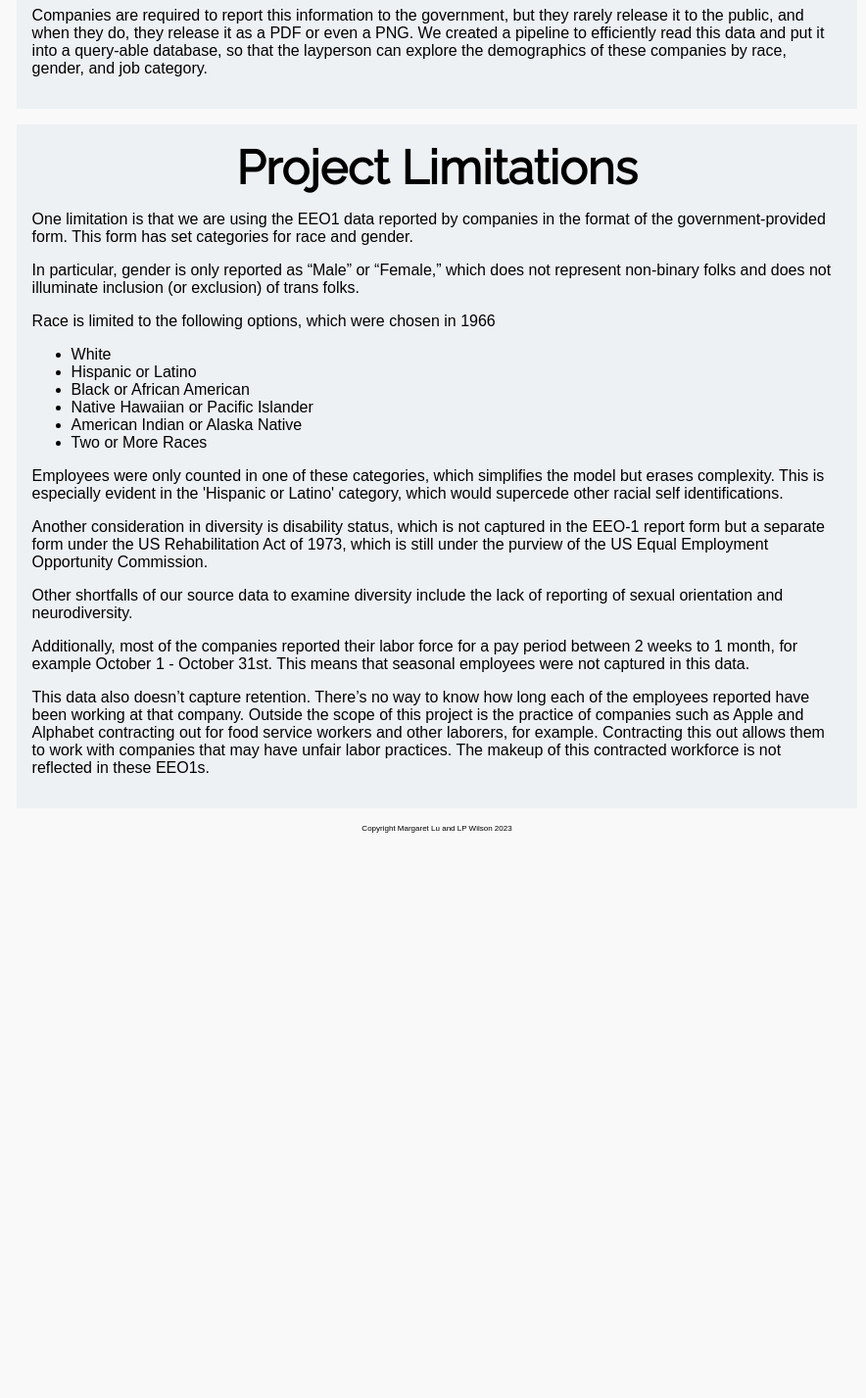
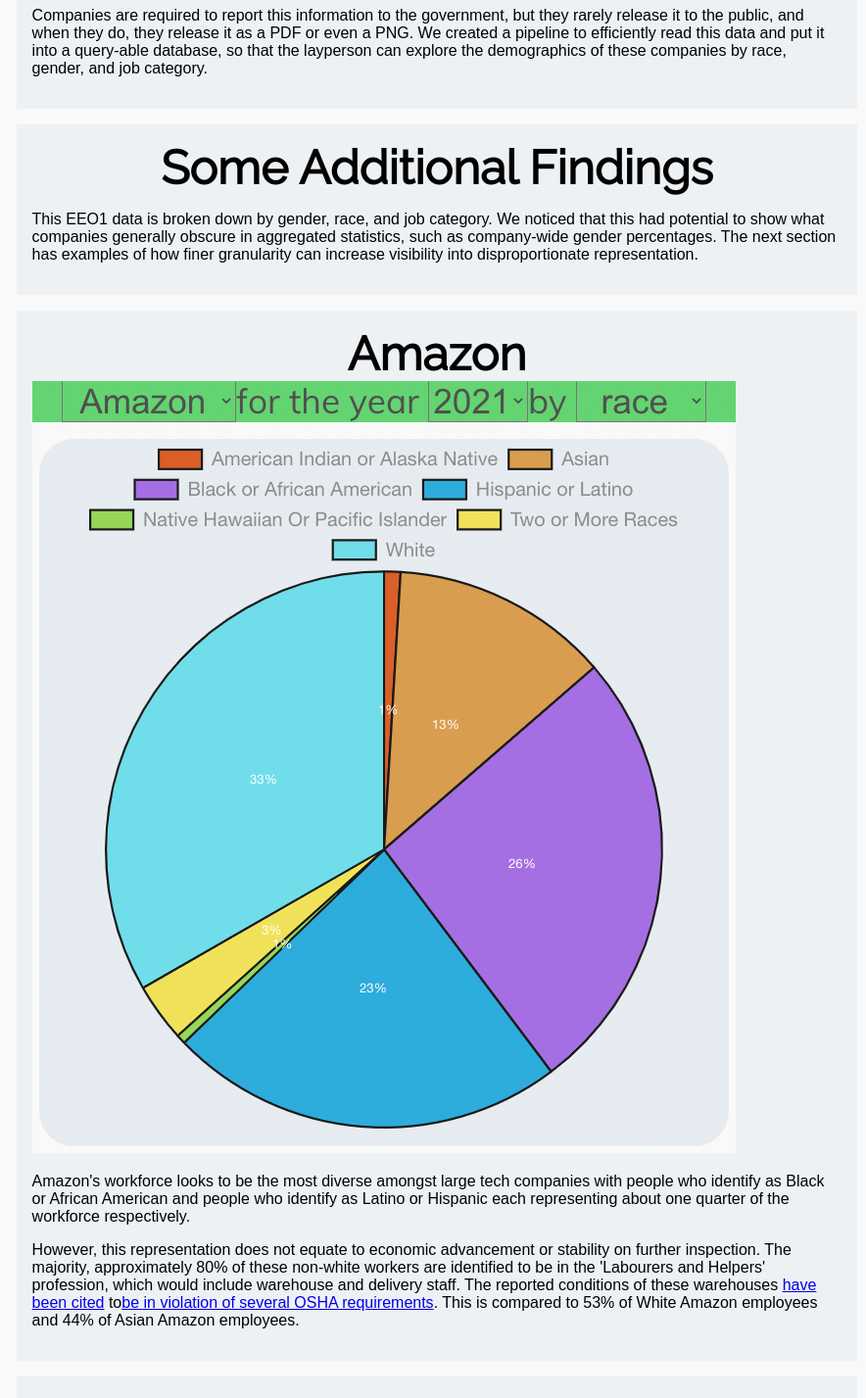
Before and after one commit to azbluem/eeo1-report-frontend, a React (Create React App) app in the folder eeo1-frontend/: page /eeo1-report-frontend/findings in a window 1280 px wide. Shown: the part 940-2367 px from the top of the page at 98% size, without its empty margins (194-1078 px from the left). Before the commit the page ends 1798 px from the top, so only its background shows below. Built offline with nearby package versions, Linux system fonts and the light colour scheme; a web font is replaced by a local one; what chartjs-plugin-datalabels would draw is missing.

Commit message:
add findings1

```diff
--- a/eeo1-frontend/src/components/pages/findings.js
+++ b/eeo1-frontend/src/components/pages/findings.js
@@ -1,12 +1,15 @@
 // import {datapipeline} from '../../images/datapipeline'
 
 const datapipeline = require('../../images/datapipeline.png')
+const amRace2021 = require('../../images/AmazRace2021.png')
+const amlink1 = 'https://techcrunch.com/2023/01/18/amazon-fined-by-regulators-for-unsafe-warehouse-work-conditions/'
+const amlink2 = 'https://www.cnbc.com/2023/01/18/amazon-cited-by-osha-for-exposing-warehouse-workers-to-safety-hazards.html'
 
 const FindingsHeader = () => {
     return(
         <div className="orange">
             <div className="hero">
-                <h2>Methods and Findings of DEI Visualizer</h2>
+                <h2>Methods and Findings</h2>
                 <p>We want to document our method and present some additional findings that are not currently
                     in production to better illustrate diversity in the big tech sector.
                 </p>
@@ -46,6 +49,17 @@
 const Findings1 = () => {
     return <section className='finding-section'>
         <h2>Amazon</h2>
+        <img src={amRace2021} alt="Amazon employee race distribution 2021"/>
+        <p>Amazon's workforce looks to be the most diverse amongst large tech companies with people who
+            identify as Black or African American and people who identify as Latino or Hispanic each representing
+            about one quarter of the workforce respectively. </p><p>
+            However, this representation does not equate to economic advancement or
+            stability on further inspection. The majority, approximately 80% of these non-white workers
+            are identified to be in the 'Labourers and Helpers' profession, which would include warehouse
+            and delivery staff. The reported conditions of these warehouses <a href={amlink2}>have been cited</a> to
+            <a href={amlink1}>be in violation of several OSHA requirements</a>. This
+            is compared to 53% of White Amazon employees and  44% of Asian Amazon employees.
+        </p>
     </section>
 }
 
@@ -86,6 +100,8 @@
     return <div>
         <FindingsHeader/>
         <Methods/>
+        <FindingsIntro/>
+        <Findings1/>
         <Limitations/>
         <p className="footer">Copyright Margaret Lu and LP Wilson 2023</p>
     </div>
```
